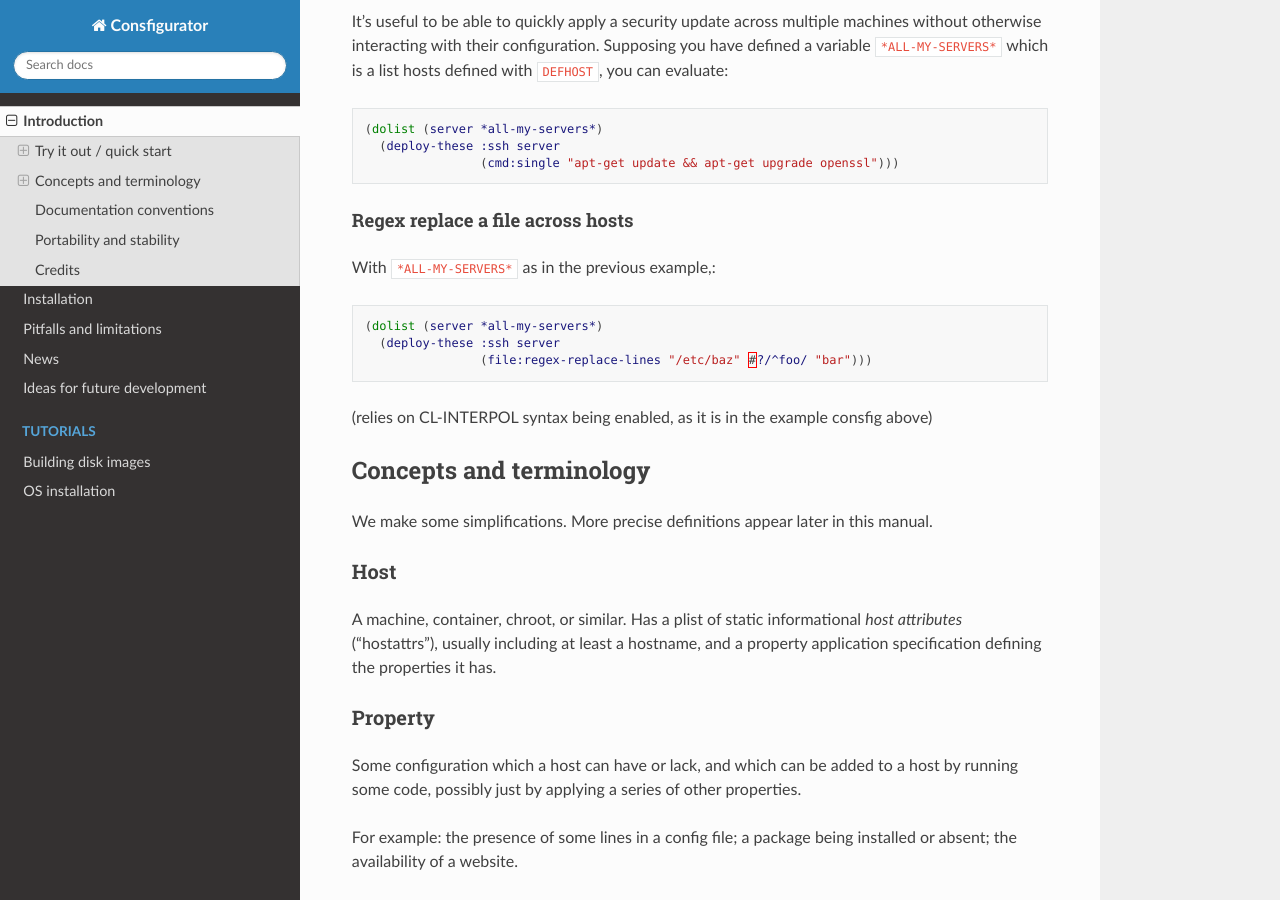
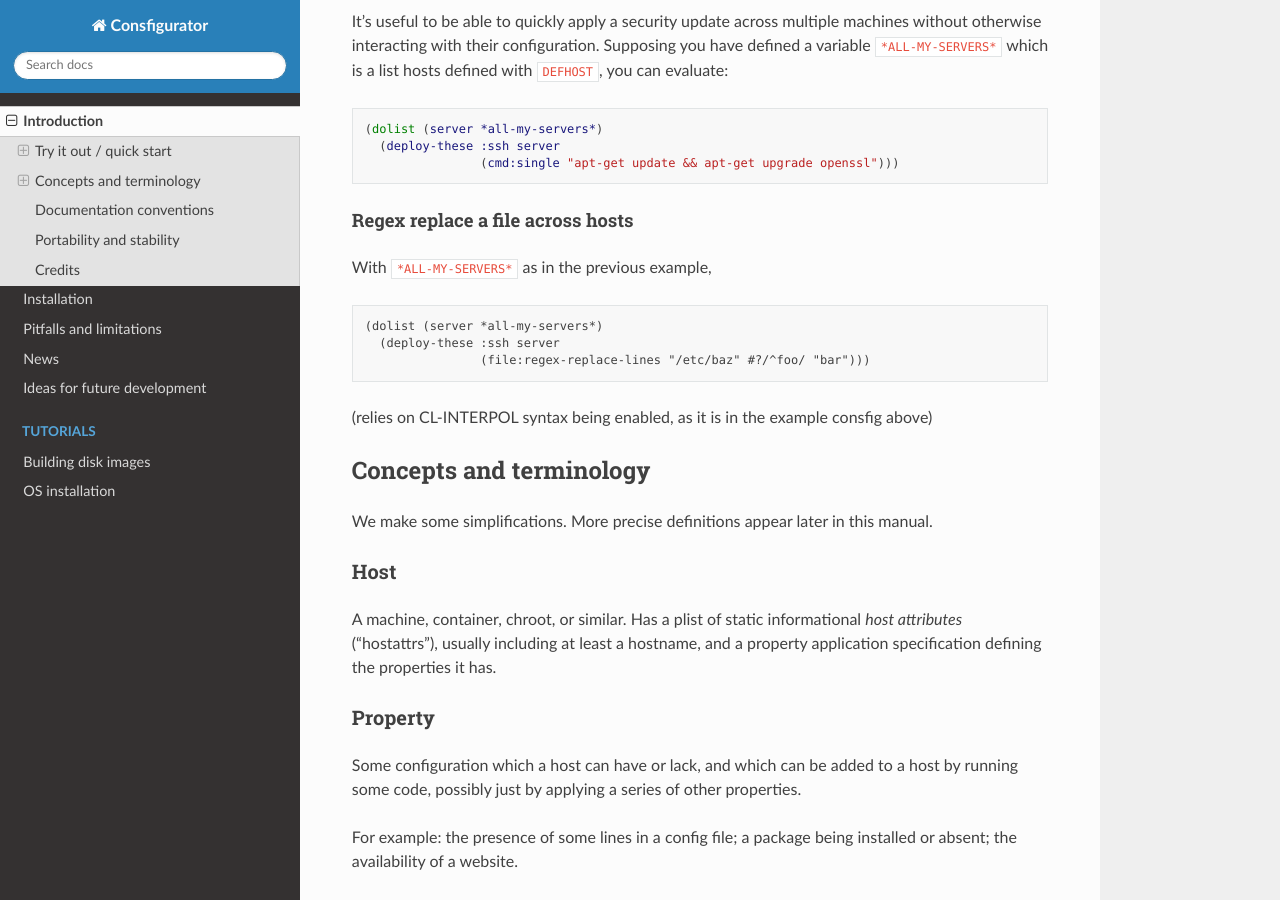
Before and after one commit to spwhitton/consfigurator, a Sphinx documentation site: the page built from doc/introduction.rst, in a window 1280 px wide and 900 px high, scrolled down 2149 px. Built offline with Sphinx 7.4.7 and the Read the Docs theme 2.0.0, drawn with Linux system fonts in a browser that asks for light colours; pages that are not in the unit, such as notebooks, are missing from menus.

Commit message:
fix some Sphinx warnings
Signed-off-by: Sean Whitton <spwhitton@spwhitton.name>

```diff
--- a/doc/conf.py
+++ b/doc/conf.py
@@ -54,7 +54,7 @@ html_theme = 'sphinx_rtd_theme'
 # Add any paths that contain custom static files (such as style sheets) here,
 # relative to this directory. They are copied after the builtin static files,
 # so a file named "default.css" will overwrite the builtin "default.css".
-html_static_path = ['_static']
+# html_static_path = ['_static']
 
 
 # -- Options for Texinfo output ----------------------------------------------
--- a/doc/introduction.rst
+++ b/doc/introduction.rst
@@ -120,7 +120,9 @@ with ``DEFHOST``, you can evaluate::
 Regex replace a file across hosts
 +++++++++++++++++++++++++++++++++
 
-With ``*ALL-MY-SERVERS*`` as in the previous example,::
+With ``*ALL-MY-SERVERS*`` as in the previous example,
+
+.. code-block:: none
 
   (dolist (server *all-my-servers*)
     (deploy-these :ssh server
--- a/doc/tutorial/disk_image.rst
+++ b/doc/tutorial/disk_image.rst
@@ -92,7 +92,9 @@ different bootloaders.
 Testing the image
 -----------------
 
-Here's a quick way to test what we've built:::
+Here's a quick way to test what we've built:
+
+.. code-block:: none
 
   % sudo chown $USER tmp/test.img
   % qemu-system-x86_64 -m 2G -drive file=tmp/test.img,format=raw \
```
